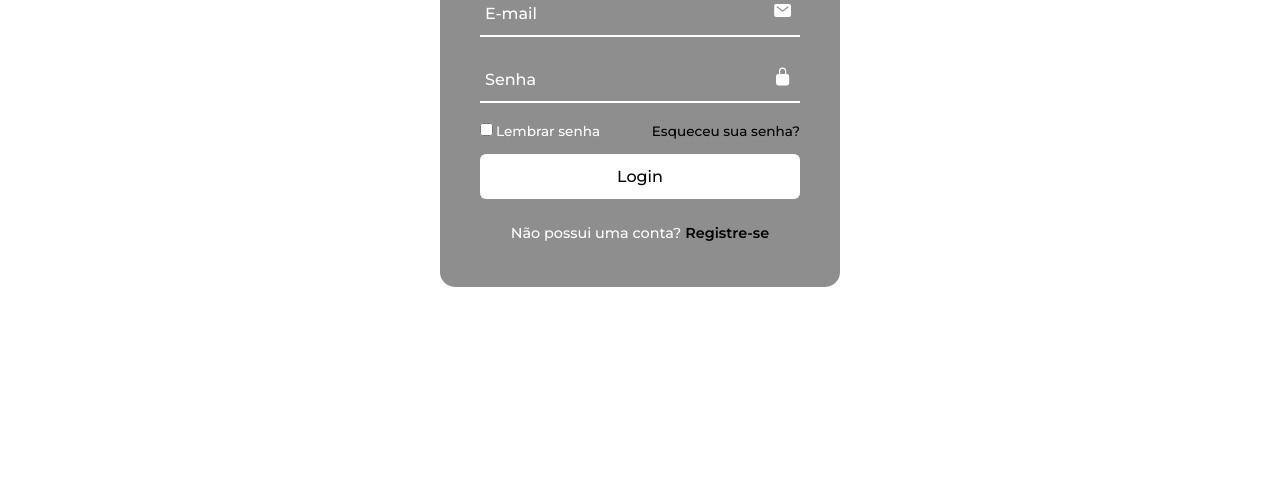
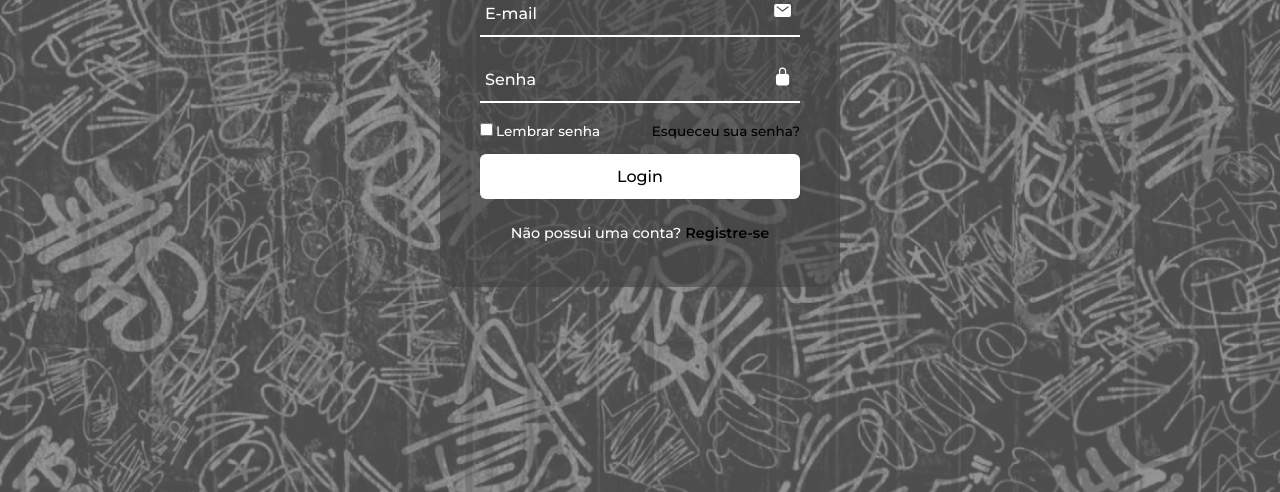
Before and after one commit to LeonardoGrufino/Sneakers, a plain HTML site: page Login/Login.html in a window 1280 px wide. Shown: the part 308-800 px from the top of the page. Drawn offline with nearby package versions, Linux system fonts and the light colour scheme; the site is published under a folder, as on GitHub Pages, so addresses that start at the root find nothing.

Commit message:
Sneakers..

```diff
--- a/Login/Login.css
+++ b/Login/Login.css
@@ -27,7 +27,6 @@ body{
     justify-content: center;
     align-items: center;
     min-height: 100vh;
-    background: url('/img/FundoPage.png') no-repeat;
     background-size: cover;
     background-position: center;
 
--- a/Login/Login.html
+++ b/Login/Login.html
@@ -5,6 +5,11 @@
     <meta name="viewport" content="width=device-width, initial-scale=1.0">
     <title>Sneakers</title>
     <link rel="stylesheet" href="Login.css">
+    <style>
+        body{
+            background-image: url('../img/FundoPage.png');
+        }
+    </style>
 </head>
 <body>
 
@@ -41,7 +46,7 @@
                     <label><input type="checkbox">Lembrar senha</label>
                     <a href="#">Esqueceu sua senha?</a>
                 </div>
-                    <button type="submit" class="btn"><a href="/Pagina Inicial/PaginaInicial.html">Login</a></button>
+                    <button type="submit" class="btn"><a href="/PaginaInicial/PaginaInicial.html">Login</a></button>
                 <div class="login-register">
                     <p>Não possui uma conta? <a href="#" class="register-link">Registre-se</a></p>
                 </div>
```
